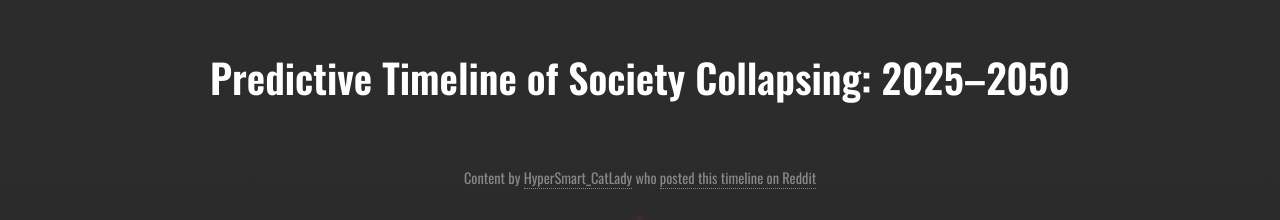
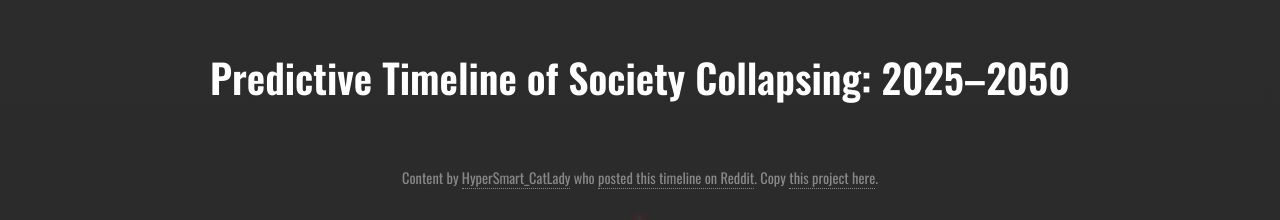
Before and after one commit to harryf/collapse-timeline, a React (Create React App) app: page / in a window 1280 px wide. Shown: the top 220 px of the page. Built offline with nearby package versions, Linux system fonts and the light colour scheme; the HTML template or start-up script is replaced by a standard one.

Commit message:
Update README and tweaks

```diff
--- a/package.json
+++ b/package.json
@@ -2,7 +2,7 @@
   "name": "collapse-timeline",
   "version": "0.1.0",
   "private": true,
-  "homepage": "https://harry-optimised.github.io/collapse-timeline",
+  "homepage": "https://harryf.github.io/collapse-timeline",
   "dependencies": {
     "@fortawesome/fontawesome-svg-core": "^6.5.1",
     "@fortawesome/free-solid-svg-icons": "^6.5.1",
--- a/src/App.jsx
+++ b/src/App.jsx
@@ -6,7 +6,9 @@ function App() {
   const [markdownContent, setMarkdownContent] = useState('');
 
   useEffect(() => {
-    fetch('/collapse.md')
+    // Get the base URL from the homepage in package.json
+    const baseUrl = process.env.PUBLIC_URL || '';
+    fetch(`${baseUrl}/collapse.md`)
       .then(response => response.text())
       .then(content => setMarkdownContent(content))
       .catch(error => console.error('Error loading markdown:', error));
--- a/src/components/CollapseTimeline.jsx
+++ b/src/components/CollapseTimeline.jsx
@@ -338,7 +338,7 @@ const CollapseTimeline = ({ markdownContent }) => {
     <div className="timeline-container">
       <h1 className="timeline-main-title">{timelineData.mainTitle}</h1>
       <div className="timeline-credit">
-        Content by <a href="https://www.reddit.com/user/HyperSmart_CatLady/" target="_blank" rel="noopener noreferrer">HyperSmart_CatLady</a> {' '}who <a href="https://www.reddit.com/r/conspiracy/comments/1hxz871/predictive_timeline_of_society_collapsing_20252050/" target="_blank" rel="noopener noreferrer">posted this timeline on Reddit</a>
+        Content by <a href="https://www.reddit.com/user/HyperSmart_CatLady/" target="_blank" rel="noopener noreferrer">HyperSmart_CatLady</a> {' '}who <a href="https://www.reddit.com/r/conspiracy/comments/1hxz871/predictive_timeline_of_society_collapsing_20252050/" target="_blank" rel="noopener noreferrer">posted this timeline on Reddit</a>. Copy <a href="https://github.com/harryf/collapse-timeline/" target="_blank" rel="noopener noreferrer">this project here</a>.
       </div>
       <VerticalTimeline
         className="vertical-timeline-custom-line"
```
Also changed, not shown: 1 other file (tests, documents, lock files or other folders).
